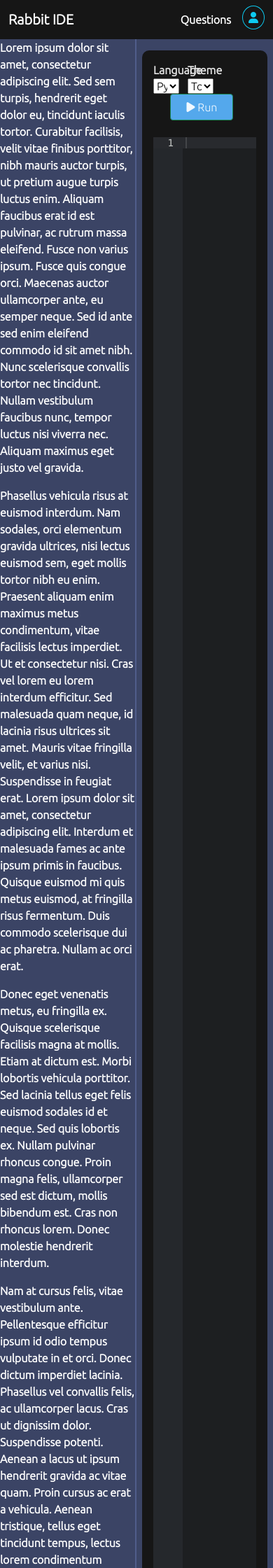
After one commit to VedanshKumarKawadkar/Creya-Coding-Playground, a Django app: template ide/templates/question-and-editor.html in a window 390 px wide. The commit adds this page. Shown: the top 2240 px of the page at 70% size. Run offline with Django 3.2, Linux system fonts and the light colour scheme; the template is opened without the code that fills it, so the values that code supplies are empty; some libraries are stand-ins or nearby versions.

Commit message:
Editor changed

```diff
--- /dev/null
+++ b/ide/templates/question-and-editor.html
@@ -0,0 +1,342 @@
+<html lang="en">
+
+<head>
+    <link href="https://cdn.jsdelivr.net/npm/bootstrap@5.1.3/dist/css/bootstrap.min.css" rel="stylesheet"
+        integrity="sha384-1BmE4kWBq78iYhFldvKuhfTAU6auU8tT94WrHftjDbrCEXSU1oBoqyl2QvZ6jIW3" crossorigin="anonymous">
+    <script src="https://cdn.jsdelivr.net/npm/bootstrap@5.1.3/dist/js/bootstrap.bundle.min.js"
+        integrity="sha384-ka7Sk0Gln4gmtz2MlQnikT1wXgYsOg+OMhuP+IlRH9sENBO0LRn5q+8nbTov4+1p"
+        crossorigin="anonymous"></script>
+    <link rel="preconnect" href="https://fonts.googleapis.com">
+    <link rel="preconnect" href="https://fonts.gstatic.com" crossorigin>
+    <link href="https://fonts.googleapis.com/css2?family=Ubuntu:wght@300&display=swap" rel="stylesheet">
+    <!-- jQuery -->
+    <script src="https://code.jquery.com/jquery-3.6.0.js"
+        integrity="sha256-H+K7U5CnXl1h5ywQfKtSj8PCmoN9aaq30gDh27Xc0jk=" crossorigin="anonymous"></script>
+    <!-- Font Awesome -->
+    <script src="https://kit.fontawesome.com/f260a15132.js" crossorigin="anonymous"></script>
+    <title>IDE</title>
+    <style type="text/css" media="screen">
+        body {
+            background: #3b4465;
+            font-family: 'Ubuntu', serif;
+            font-weight: bold;
+        }
+
+        #editor {
+            height: 100%;
+        }
+
+        nav {
+            border-radius: 0 !important;
+            position: fixed;
+        }
+
+        .io {
+            height: 300px;
+            width: clamp(400px, 30vw, 600px);
+            border-radius: 10px;
+            background-color: #edf7fa;
+            color: #161616;
+        }
+
+        .row {
+            --bs-gutter-x: 0 !important;
+        }
+
+        .bg-dark {
+            background-color: #161616 !important;
+            border-radius: 10px;
+            color: #e7e7e7;
+        }
+
+        #dropdown {
+            top: 40px;
+            right: 1;
+        }
+
+        #resizer {
+            background: #505d8b;
+            width: .5vw;
+            height: 100vh;
+        }
+
+        #resizer:hover {
+            cursor: ew-resize;
+        }
+
+        #question-pane {
+            width: 49.5vw;
+            overflow-y: scroll;
+        }
+
+        #editor-pane {
+            width: 50vw;
+            padding: 1rem .5rem 1rem .5rem;
+            overflow-y: scroll;
+        }
+
+
+        #runbtn {
+            background: #54a8ec !important;
+            color: aliceblue !important;
+            width: 90px;
+        }
+
+        #clear {
+            background: rgb(235, 199, 40) !important;
+            color: rgb(1, 9, 17) !important;
+        }
+    </style>
+</head>
+
+<body>
+    <nav class="navbar container-fluid justify-between navbar-dark bg-dark">
+        <a href="#" class="navbar-brand">Rabbit IDE</a>
+        <div class="d-flex">
+            <a class="nav-link text-white mr-2" href="#">Questions</a>
+            <div class="position-relative">
+                <button id="dropdown-btn" class="btn btn-outline-info shadow-none rounded-circle p-2"
+                    title="User Details"><i class="fa fa-user" aria-hidden="true"></i></button>
+                <div id="dropdown" class="position-absolute bg-light text-dark p-3 d-none rounded">
+                    {% for i in data%}
+                    <h6>{{i.username}}</h6>
+                    {% endfor %}
+                </div>
+            </div>
+        </div>
+    </nav>
+
+    <main>
+        <div>
+            <div id="main" class="d-flex text-white h-100 w-100">
+                <div id="question-pane">
+
+                    <p>Lorem ipsum dolor sit amet, consectetur adipiscing elit. Sed sem turpis, hendrerit eget dolor eu,
+                        tincidunt iaculis tortor. Curabitur facilisis, velit vitae finibus porttitor, nibh mauris auctor
+                        turpis, ut pretium augue turpis luctus enim. Aliquam faucibus erat id est pulvinar, ac rutrum
+                        massa eleifend. Fusce non varius ipsum. Fusce quis congue orci. Maecenas auctor ullamcorper
+                        ante, eu semper neque. Sed id ante sed enim eleifend commodo id sit amet nibh. Nunc scelerisque
+                        convallis tortor nec tincidunt. Nullam vestibulum faucibus nunc, tempor luctus nisi viverra nec.
+                        Aliquam maximus eget justo vel gravida.</p>
+
+                    <p>Phasellus vehicula risus at euismod interdum. Nam sodales, orci elementum gravida ultrices, nisi
+                        lectus euismod sem, eget mollis tortor nibh eu enim. Praesent aliquam enim maximus metus
+                        condimentum, vitae facilisis lectus imperdiet. Ut et consectetur nisi. Cras vel lorem eu lorem
+                        interdum efficitur. Sed malesuada quam neque, id lacinia risus ultrices sit amet. Mauris vitae
+                        fringilla velit, et varius nisi. Suspendisse in feugiat erat. Lorem ipsum dolor sit amet,
+                        consectetur adipiscing elit. Interdum et malesuada fames ac ante ipsum primis in faucibus.
+                        Quisque euismod mi quis metus euismod, at fringilla risus fermentum. Duis commodo scelerisque
+                        dui ac pharetra. Nullam ac orci erat.</p>
+
+                    <p>Donec eget venenatis metus, eu fringilla ex. Quisque scelerisque facilisis magna at mollis. Etiam
+                        at dictum est. Morbi lobortis vehicula porttitor. Sed lacinia tellus eget felis euismod sodales
+                        id et neque. Sed quis lobortis ex. Nullam pulvinar rhoncus congue. Proin magna felis,
+                        ullamcorper sed est dictum, mollis bibendum est. Cras non rhoncus lorem. Donec molestie
+                        hendrerit interdum.</p>
+
+                    <p>Nam at cursus felis, vitae vestibulum ante. Pellentesque efficitur ipsum id odio tempus vulputate
+                        in et orci. Donec dictum imperdiet lacinia. Phasellus vel convallis felis, ac ullamcorper lacus.
+                        Cras ut dignissim dolor. Suspendisse potenti. Aenean a lacus ut ipsum hendrerit gravida ac vitae
+                        quam. Proin cursus ac erat a vehicula. Aenean tristique, tellus eget tincidunt tempus, lectus
+                        lorem condimentum libero, a mollis erat nisl et enim. Vivamus faucibus eget erat sed laoreet.
+                        Nullam vel eleifend dui. Donec nec sodales diam. Cras sed urna id ligula semper gravida sed ac
+                        augue. Donec euismod, lorem eget dapibus efficitur, enim sem lobortis leo, quis ultrices nulla
+                        lectus sit amet neque.</p>
+
+                    <p>In fermentum placerat magna, eget fringilla urna dapibus ut. Nullam nec placerat lorem, varius
+                        elementum velit. Praesent condimentum neque at suscipit porta. Nullam aliquam nunc eget turpis
+                        maximus condimentum. Phasellus porta eget augue vel euismod. Aenean in ullamcorper orci, ut
+                        rutrum sem. Sed quis leo placerat, interdum risus at, egestas erat. Etiam laoreet ex quis leo
+                        ornare mattis. Curabitur interdum, nunc nec gravida ultrices, neque risus facilisis eros, vitae
+                        tristique justo ligula molestie velit. Curabitur non mollis justo, at lobortis est. Donec
+                        interdum augue non lacus efficitur, sit amet pharetra turpis maximus. Nullam vitae est mauris.
+                        Quisque eu imperdiet dui, et cursus lorem. Curabitur lacus nisi, tempor vel dolor eu, congue
+                        tempus nisl. Vivamus ac pellentesque odio. Mauris vehicula quis mauris id pellentesque. </p>
+                </div>
+                <div id="resizer"></div>
+                <div id="editor-pane">
+                    <form method="POST" id="code_form">
+                        {% csrf_token %}
+                        <div class="bg-dark p-3">
+                            <div class="row align-items-end">
+                                <!-- LANGUAGE SELECTOR -->
+                                <div class="d-flex flex-column col-3">
+                                    <label for="lang">Language</label>
+                                    <select name="lang" id="language">
+                                        <option value="python">Python3</option>
+                                        <option value="c_cpp">C++</option>
+                                        <option value="c_cpp2">C</option>
+                                        <option value="java">Java</option>
+                                    </select>
+                                </div>
+
+                                <!-- THEME SELECTOR -->
+                                <div class="d-flex flex-column col-3 offset-1">
+                                    <label>Theme</label>
+                                    <select name="theme" id="theme">
+                                        <optgroup label="Light">
+                                            <option disabled value="github">Light themes are ugly</option>
+
+                                        </optgroup>
+                                        <optgroup label="Dark">
+                                            <option value="tomorrow_night">Tomorrow Night</option>
+                                            <option value="monokai">Monokai</option>
+                                            <option value="dracula">Dracula</option>
+                                            <option value="gruvbox">Gruvbox</option>
+                                        </optgroup>
+                                    </select>
+                                </div>
+
+                                <!-- RUN/COMPILE BUTTON -->
+                                <button type="submit" name="run" formaction="runcode"
+                                    class="col-3 offset-2 btn btn-success" id="runbtn" title="Run/Compile"> <span
+                                        id="spinner" class="spinner-border d-none"></span><span id="run"><i
+                                            class="fa fa-play"></i>
+                                        Run</span></button>
+                            </div>
+                            <br>
+
+                            <!-- ACE EDITOR -->
+                            <div id="editor" name="code_input"></div>
+                            <input type="hidden" name="code" id="code">
+                        </div>
+                        <!-- I/O SECTION -->
+                        <!--  INPUT BOX   -->
+                        <div class="my-3 bg-dark p-3">
+                            <div>Input</div>
+
+                            <textarea class="io p-2" id="input" name="input"></textarea>
+
+                        </div>
+                    </form>
+                    <!--  OUTPUT BOX   -->
+                    <div class="bg-dark p-3">
+                        <div>Output</div>
+                        <textarea class="io p-2 mb-2" id="output" name="output" readonly></textarea>
+                        <div class="d-flex justify-content-between">
+                            <div>
+                                <p id="runtime">Runtime:</p>
+                                <p id="memory">Memory:</p>
+                            </div>
+                            <div>
+                                <input type="button" value="Clear" id="clear" class="btn btn-warning">
+                            </div>
+                        </div>
+                    </div>
+                </div>
+            </div>
+    </main>
+
+
+    <script src="https://cdnjs.cloudflare.com/ajax/libs/ace/1.4.13/ace.js"
+        integrity="sha512-OMjy8oWtPbx9rJmoprdaQdS2rRovgTetHjiBf7RL7LvRSouoMLks5aIcgqHb6vGEAduuPdBTDCoztxLR+nv45g=="
+        crossorigin="anonymous" referrerpolicy="no-referrer"></script>
+    <script type="text/javascript">
+        var options = {
+            fontSize: 14,
+            highlightActiveLine: true,
+            showLineNumbers: true,
+            tabSize: 4,
+            showPrintMargin: false,
+            showGutter: true,
+            enableBasicAutocompletion: true,
+            enableLiveAutocompletion: true,
+            theme: "ace/theme/github",
+            mode: "ace/mode/python",
+        }
+        var editor = ace.edit("editor", options);
+        const themeSelector = document.getElementById("theme")
+        const modeSelector = document.getElementById("language")
+        const runButton = document.getElementById("run")
+        const clrButton = document.getElementById("clear")
+        const dropdownButton = document.getElementById("dropdown-btn");
+        const dropdown = document.getElementById("dropdown");
+        const questionPane = document.getElementById("question-pane")
+        const editorPane = document.getElementById("editor-pane")
+        const viewport = document.getElementsByTagName('body')[0]
+
+        var questionWidth = '49.5vw'
+        var editorWidth = '50vw'
+        var viewportWidth = 0
+
+        questionPane.style.width = questionWidth
+        editorPane.style.width = editorWidth
+
+        editor.setTheme(`ace/theme/${themeSelector.value}`)
+        editor.session.setMode(`ace/mode/${modeSelector.value}`)
+
+        function resizerMouseDown() {
+            viewportWidth = viewport.getBoundingClientRect().width
+
+            document.body.addEventListener('mousemove', documentMouseMove)
+            document.body.addEventListener('mouseup', documentMouseUp)
+        }
+
+        function documentMouseMove(e) {
+            var mousePosition = e.clientX
+            questionPane.style.width = `${(mousePosition * 100 / viewportWidth)}vw`
+            editorPane.style.width = `${100 - (mousePosition * 100 / viewportWidth)}vw`
+        }
+
+        function documentMouseUp() {
+            console.log('up');
+            document.body.removeEventListener('mousemove', documentMouseMove)
+        }
+
+        document.getElementById("resizer").addEventListener("mousedown", resizerMouseDown)
+
+        themeSelector.addEventListener("change", (e) => {
+            var theme = e.target.value
+            editor.setTheme(`ace/theme/${theme}`)
+        })
+
+        modeSelector.addEventListener("change", (e) => {
+            var mode = e.target.value
+            editor.session.setMode(`ace/mode/${mode}`)
+        })
+
+        document.getElementsByTagName("form")[0].addEventListener("submit", (e) => {
+            var code = editor.getValue()
+            console.log(code);
+            document.getElementById("code").value = code;
+            // e.preventDefault();
+        })
+
+        dropdownButton.addEventListener("click", () => {
+            dropdown.classList.toggle("d-none")
+        })
+
+        clrButton.addEventListener("click", () => {
+            document.getElementById("output").value = ""
+        })
+
+        $(document).on('submit', '#code_form', function (e) {
+            e.preventDefault();
+            $("#run").toggleClass("d-none")
+            $("#spinner").toggleClass("d-none")
+            $.ajax({
+                type: 'POST',
+                url: '/runcode',
+                data: {
+                    code: $("#code").val(),
+                    input: $("#input").val(),
+                    lang: $("#language").val(),
+                    csrfmiddlewaretoken: $('input[name=csrfmiddlewaretoken]').val()
+                },
+                success: function (res) {
+                    const { code, output, runtime, memory, input } = res
+                    $("#input").text(input)
+                    $("#output").text(output)
+                    $("#runtime").text(`Runtime: ${runtime} seconds (s)`)
+                    $("#memory").text(`Memory: ${memory} MB`)
+                    $("#run").toggleClass("d-none")
+                    $("#spinner").toggleClass("d-none")
+                }
+            })
+        });
+
+
+    </script>
+</body>
+
+</html>
```
Also changed, not shown: ide/templates/editor.html (+31 -8 lines).
